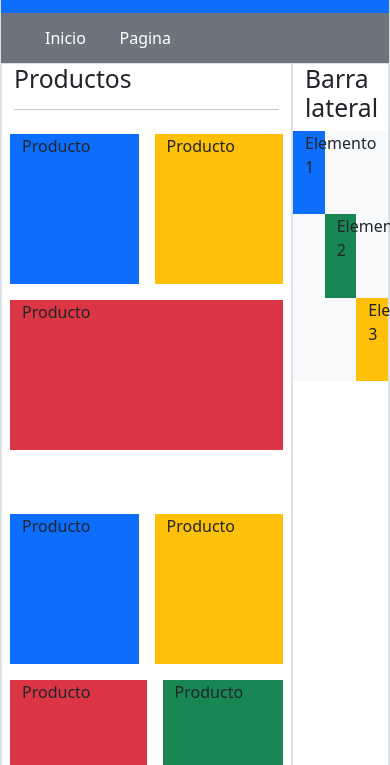
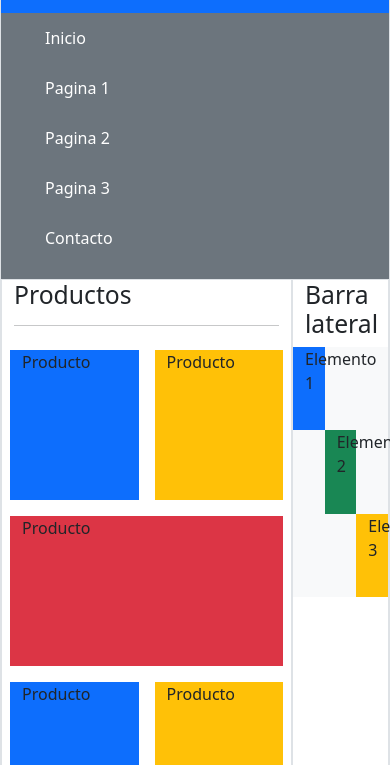
Before and after one commit to Noel-01/HTML-CSS, a plain HTML site: page aprendiendo-bootstrap/index.html in a window 390 px wide. Shown: the part 79-844 px from the top of the page. Drawn offline with Linux system fonts and the light colour scheme.

Commit message:
fin responsive con bootstrap

```diff
--- a/aprendiendo-bootstrap/index.html
+++ b/aprendiendo-bootstrap/index.html
@@ -20,7 +20,7 @@
     </div>
     -->
 
-    <div class="container border">
+    <div class="container-fluid border">
         <div class="row">
 
             <header id="header" class="col-12 bg-primary text-white p-2 ps-5">
@@ -29,11 +29,11 @@
 
             <nav id="menu" class="col-12 bg-secondary text-white">
                 <ul class="row w-50">
-                    <li class="col">Inicio</li>
-                    <li class="col">Pagina 1</li>
-                    <li class="col">Pagina 2</li>
-                    <li class="col">Pagina 3</li>
-                    <li class="col">Contacto</li>
+                    <li class="col-xs-12 col-sm-12 col-md">Inicio</li>
+                    <li class="col-xs-12 col-sm-12 col-md">Pagina 1</li>
+                    <li class="col-xs-12 col-sm-12 col-md">Pagina 2</li>
+                    <li class="col-xs-12 col-sm-12 col-md">Pagina 3</li>
+                    <li class="col-xs-12 col-sm-12 col-md">Contacto</li>
                 </ul>
             </nav>
 
@@ -43,6 +43,19 @@
                         <h2>Productos</h2>
                         <hr>
                         <div class="items">
+
+                            <div class="row">
+                                <div class="item col col-lg col-md-12 col-sm-12 bg-primary m-2">
+                                    Producto
+                                </div>
+                                <div class="item col col-lg col-md-6 col-sm-6 bg-warning m-2">
+                                    Producto
+                                </div>
+                                <div class="item col col-lg col-md-6 col-sm-6 bg-danger m-2">
+                                    Producto
+                                </div>
+                            </div>
+
                             <div class="row">
                                 <div class="item col bg-primary m-2">
                                     Producto
--- a/aprendiendo-bootstrap/styles.css
+++ b/aprendiendo-bootstrap/styles.css
@@ -24,3 +24,9 @@ footer {
 .lateral > div {
     height: calc(250px / 3);
 }
+
+@media (max-width: 768px) {
+    #menu {
+        height: auto;
+    }
+}
```
